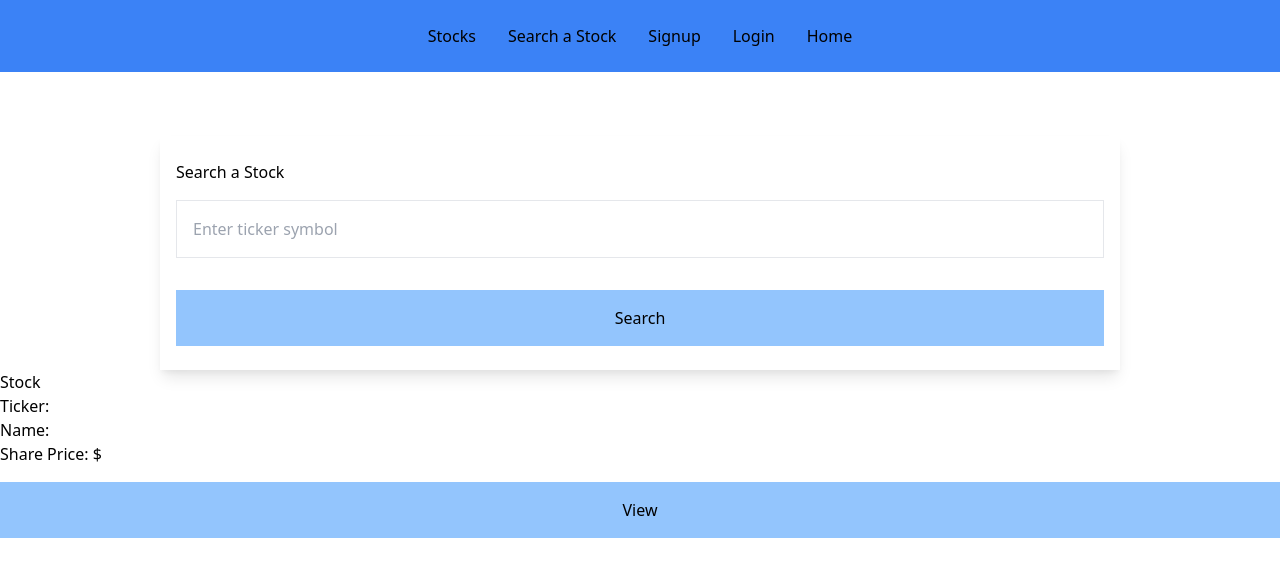
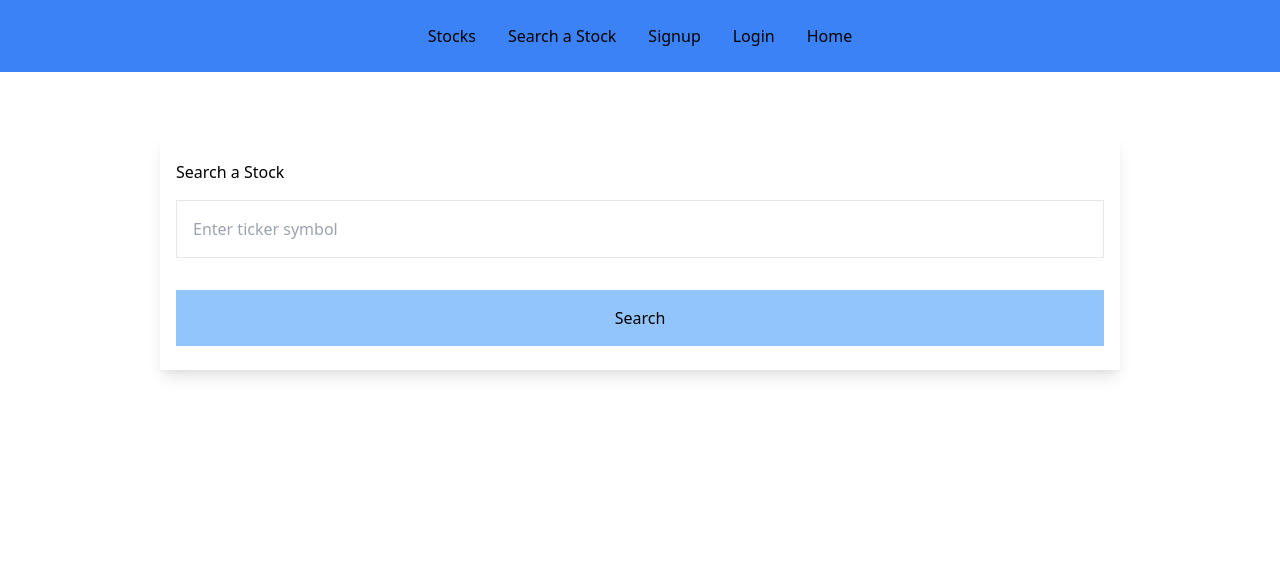
Before and after one commit to CoderJay06/stocks-chaser-frontend, a React (Create React App) app: page /search in a window 1280 px wide. Shown: the top 576 px of the page. Built offline with nearby package versions, Linux system fonts and the light colour scheme.

Commit message:
Fix render search results conditional statement

```diff
--- a/src/components/StockSearchForm.js
+++ b/src/components/StockSearchForm.js
@@ -57,7 +57,8 @@ export default class StockSearchForm extends Component {
                   value="Search" />
             </form>
             {console.log(this.state.searchResults)}
-            {this.state.searchResults ?
+            {console.log(this.state.searchResults.Symbol)}
+            {this.state.searchResults.Symbol ?
                <Stock key={this.state.searchResults.id}
                       id={this.state.searchResults.id}
                       tickerSymbol={this.state.searchResults.Symbol}
```
